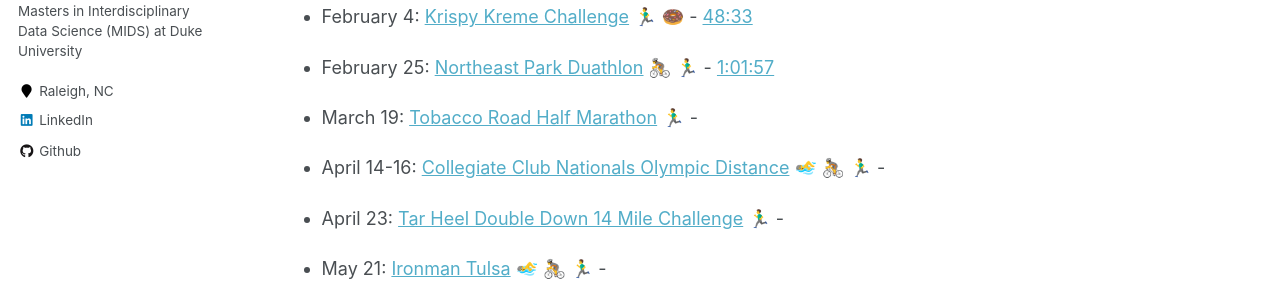
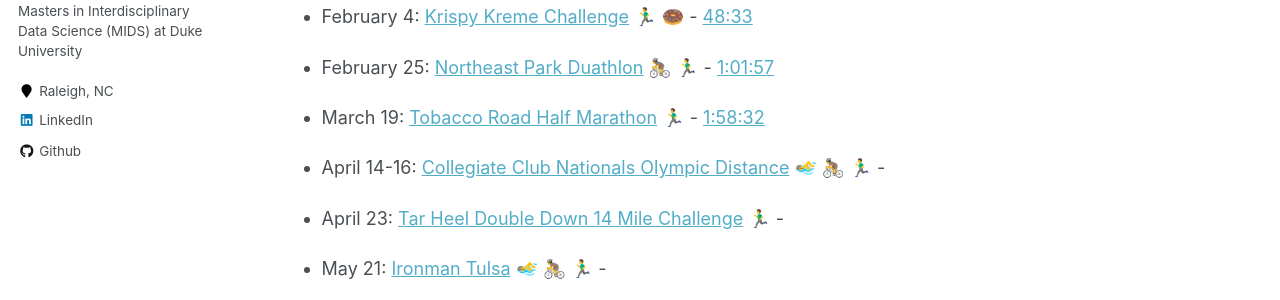
Before and after one commit to caratliff/caratliff.github.io, a Jekyll site: the page built from _pages/race-calendar.md, in a window 1280 px wide. Shown: the part 384-684 px from the top of the page. Built offline with Jekyll 4.4.1, drawn with Linux system fonts in a browser that asks for light colours; emoji names are drawn with the system emoji font.

Commit message:
Update race-calendar.md

```diff
--- a/_pages/race-calendar.md
+++ b/_pages/race-calendar.md
@@ -18,7 +18,7 @@ redirect_from:
 
 - February 25: [Northeast Park Duathlon](https://runsignup.com/Race/NC/Gibsonville/NEParkDuathlon) :bicyclist: :running_man: - [1:01:57](https://www.trisignup.com/Race/Results/26521/IndividualResult/GfbP?resultSetId=367212#U51753724)
 
-- March 19: [Tobacco Road Half Marathon](https://tobaccoroadmarathon.com/details) 🏃‍♂️ -
+- March 19: [Tobacco Road Half Marathon](https://tobaccoroadmarathon.com/details) 🏃‍♂️ - [1:58:32](https://www.racetecresults.com/myresults.aspx?CId=16247&RId=10060&EId=2&AId=44920)
 
 <!--- Gran Fondo Florida:  March 19, 2023-->
 
```
